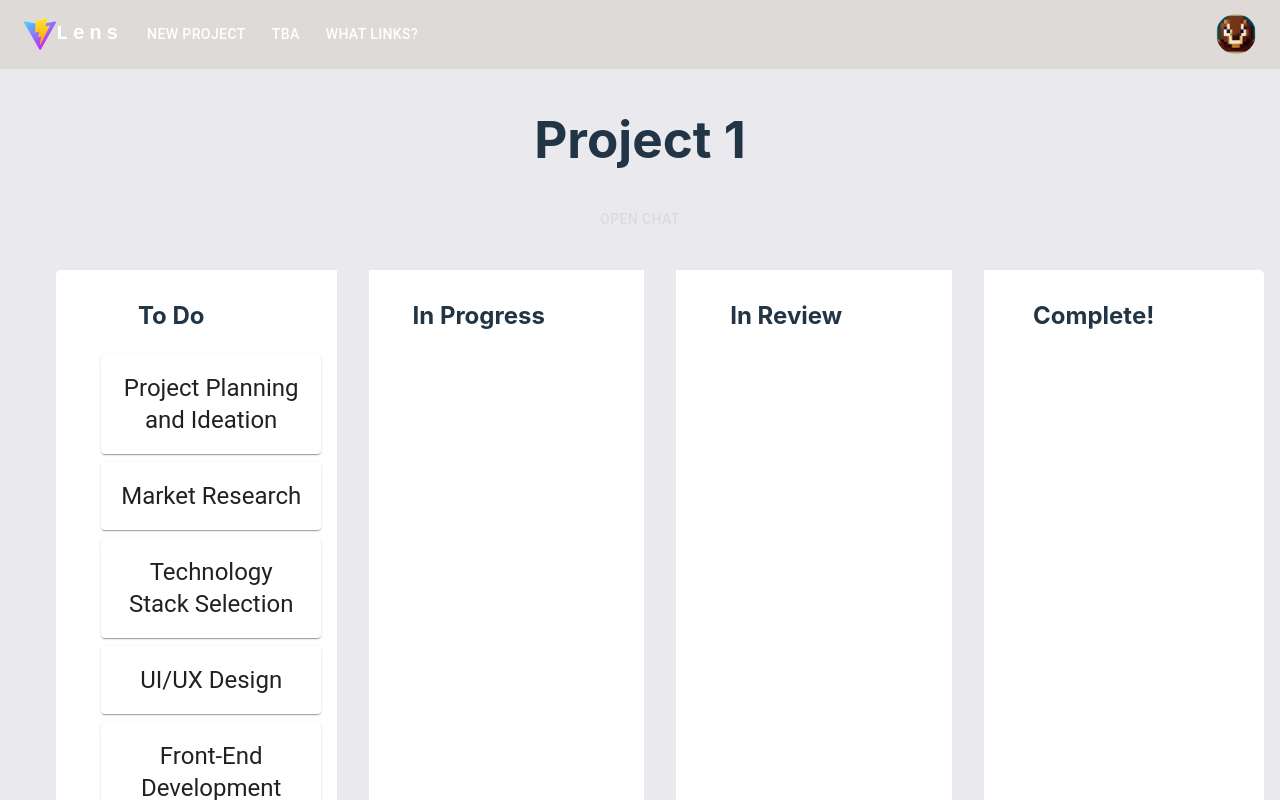
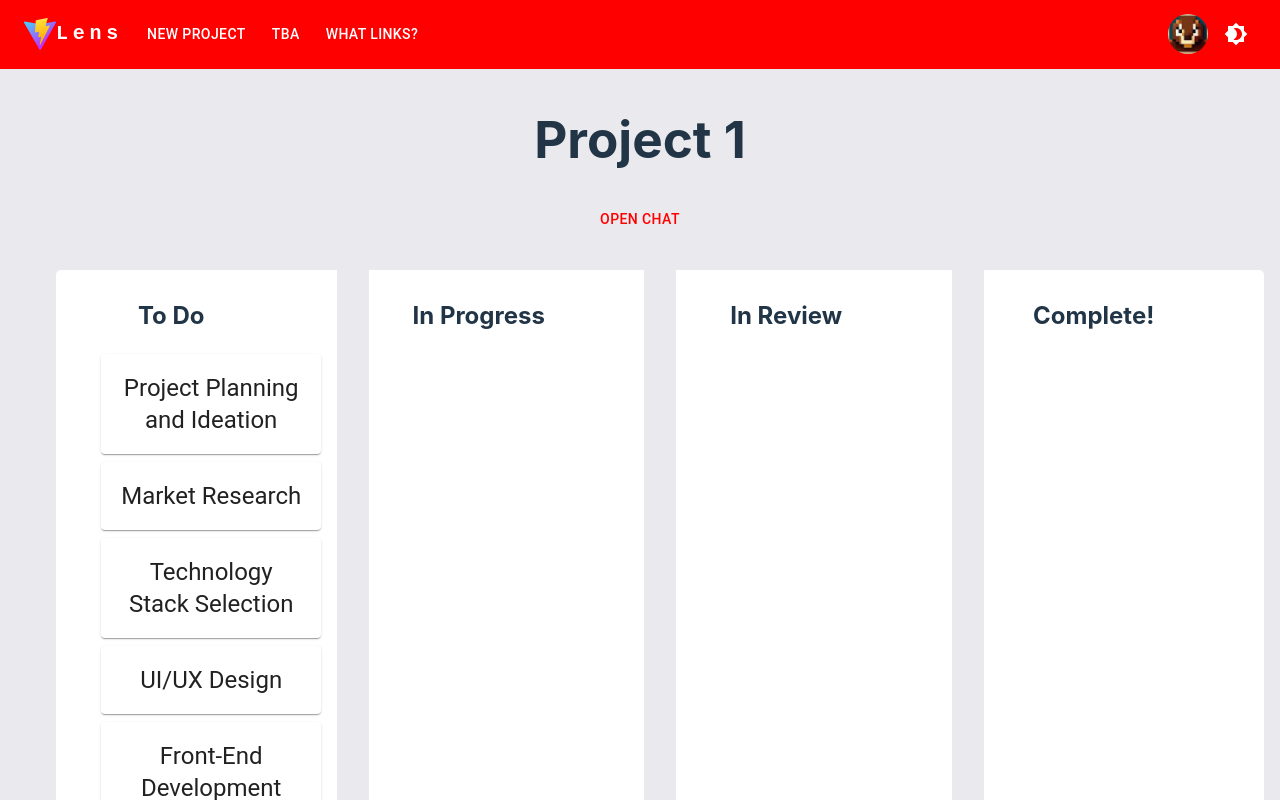
Before and after one commit to MaxEdgington/LHL-Final, a React (Vite) app in the folder client/: page / in a window 1280 px wide. Shown: the top 800 px of the page. Built offline with nearby package versions, Linux system fonts and the light colour scheme.

Commit message:
dark mode started, implement after refactored with use context

```diff
--- a/client/src/components/Header.jsx
+++ b/client/src/components/Header.jsx
@@ -11,6 +11,9 @@ import Avatar from '@mui/material/Avatar';
 import Button from '@mui/material/Button';
 import Tooltip from '@mui/material/Tooltip';
 import MenuItem from '@mui/material/MenuItem';
+import Brightness4Icon from '@mui/icons-material/Brightness4';
+import Brightness7Icon from '@mui/icons-material/Brightness7';
+
 import { useTheme } from '@mui/material/styles';
 
 
@@ -19,24 +22,12 @@ const settings = ['Profile', 'My Projects', 'Logout'];
 
 function Header(props) {
   const { SetView } = props;
+
+  const theme = useTheme();
   const [anchorElNav, setAnchorElNav] = useState(null);
   const [anchorElUser, setAnchorElUser] = useState(null);
-  const theme = useTheme();
-  // const [active, setActive] = useState(1);
+  const [PaletteMode, setMode] = useState('light');
 
-  // const SetView = (active) => { setActive(active); };
-
-  // const ActiveView = () => {
-  //   console.log("VIEWstate", active);
-  //   switch (active) {
-  //     case 1:
-  //       return <ColumnList />;
-  //     case 2:
-  //       return <StartNewProject />;
-  //     default:
-  //       return <ColumnList />;
-  //   }
-  // };
 
   const handleOpenNavMenu = (event) => {
     setAnchorElNav(event.currentTarget);
@@ -52,6 +43,13 @@ function Header(props) {
   const handleCloseUserMenu = () => {
     setAnchorElUser(null);
   };
+
+  const toggleColorMode = () => {
+    setMode((PaletteMode) =>
+      PaletteMode === 'light' ? 'dark' : 'light',
+    );
+  };
+
 
   return (
     <AppBar position="static">
@@ -149,6 +147,11 @@ function Header(props) {
                 <Avatar alt="L" src="../../public/avatars/avatar5.png" />
               </IconButton>
             </Tooltip>
+
+            <IconButton sx={{ ml: 1 }} onClick={toggleColorMode} color="inherit">
+              {theme.palette.mode === 'dark' ? <Brightness7Icon /> : <Brightness4Icon />}
+            </IconButton>
+
             <Menu
               sx={{ mt: '45px' }}
               id="menu-appbar"
--- a/client/src/theme.js
+++ b/client/src/theme.js
@@ -4,13 +4,13 @@ import { createTheme } from '@mui/material';
 export const theme = createTheme({
   palette: {
     primary: {
-      light: '#e4e1df',
-      main: '#dedad7',
-      dark: '#9b9896',
+      light: '#00FF00',
+      main: '#FF0000',
+      dark: '#0000FF',
       contrastText: '#fff',
     },
     secondary: {
-      light: '#e53637',
+      light: '#FFFF00',
       main: '#df0405',
       dark: '#9c0203',
       contrastText: '#000',
```
